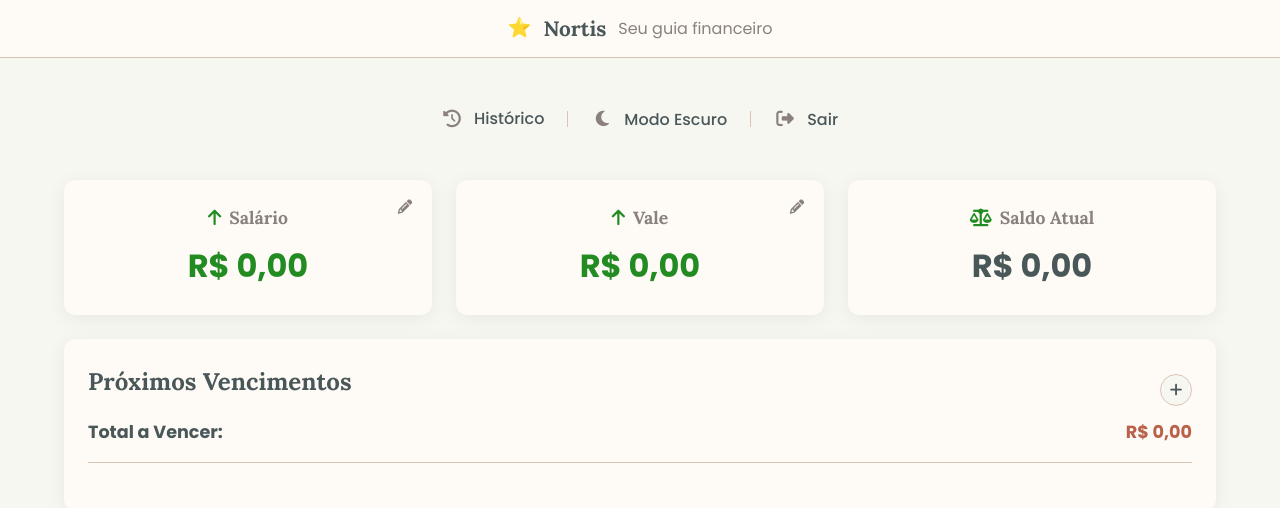
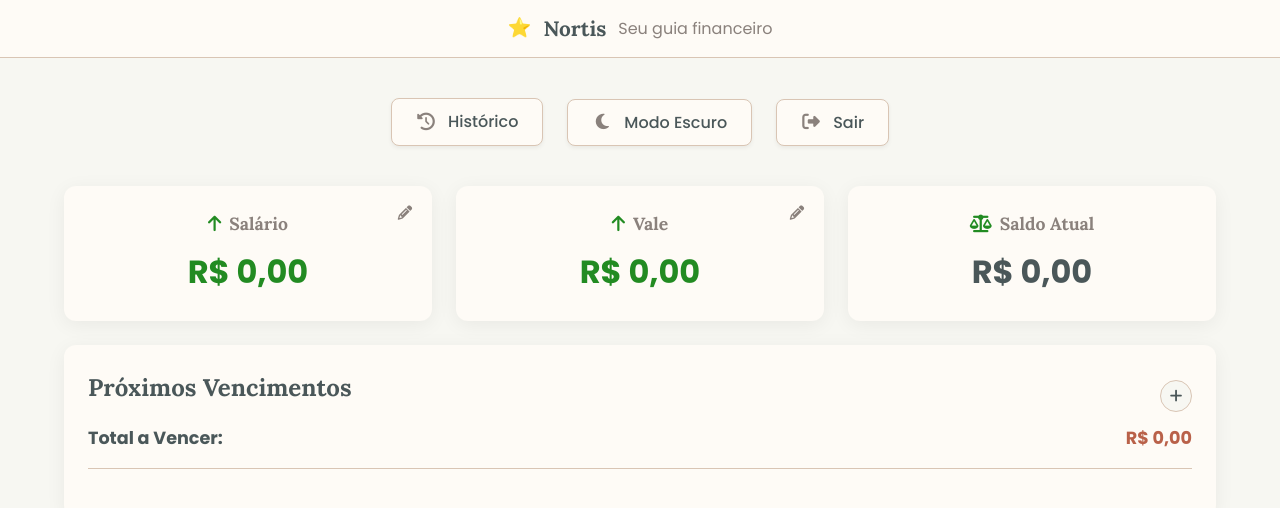
Before and after one commit to FxNeeeL/Nortis, a website: page v2 - testes/index.html in a window 1280 px wide. Drawn offline with Linux system fonts and the light colour scheme; no server answers; sample sign-in values are in the browser's storage.

Commit message:
refactor(ui): Aumenta espaçamento e adiciona borda/fundo ao menu

```diff
--- a/v2 - testes/style.css
+++ b/v2 - testes/style.css
@@ -40,8 +40,6 @@ body { font-family: var(--font-sans); background-color: var(--color-background);
 .app-container { width: 100%; max-width: 1200px; margin: 0 auto; padding: 24px; }
 h1, h2, h3 { font-family: var(--font-serif); font-weight: 700; }
 
-/* === INÍCIO DAS ALTERAÇÕES === */
-
 .top-banner {
     display: flex;
     align-items: center;
@@ -63,52 +61,56 @@ h1, h2, h3 { font-family: var(--font-serif); font-weight: 700; }
 .header-title { font-size: 2.2rem; margin: 0; }
 .current-month-indicator { font-family: var(--font-serif); font-size: 1.1rem; color: var(--color-secondary-text); margin-top: -8px; }
 
+/* === INÍCIO DAS ALTERAÇÕES === */
+
 .horizontal-menu {
     display: flex;
     justify-content: center;
     align-items: center;
-    gap: 16px;
+    gap: 24px; /* Aumenta o espaçamento entre os botões */
     margin-bottom: 40px;
 }
+
 .horizontal-menu a, .horizontal-menu button {
     display: flex;
     align-items: center;
     gap: 12px;
-    padding: 8px 16px;
+    padding: 10px 24px; /* Ajusta o padding interno */
     border-radius: 8px;
     text-decoration: none;
     color: var(--color-primary-text);
-    background: none;
-    border: none;
+    background-color: var(--color-surface); /* Adiciona cor de fundo */
+    border: 1px solid var(--color-border); /* Adiciona a borda */
     font-family: var(--font-sans);
     font-size: 1rem;
     font-weight: 500;
     cursor: pointer;
-    transition: background-color 0.2s ease, color 0.2s ease;
+    transition: all 0.2s ease;
     text-align: left;
     position: relative;
+    box-shadow: 0 2px 4px var(--color-shadow); /* Adiciona uma sombra sutil */
 }
+
 .horizontal-menu a:hover, .horizontal-menu button:hover {
     background-color: var(--color-background-hover);
+    border-color: var(--color-secondary-text);
+    transform: translateY(-2px); /* Efeito de elevação */
 }
+
+/* Remove a regra dos divisores antigos */
 .horizontal-menu a:not(:last-child)::after,
 .horizontal-menu button:not(:last-child)::after {
-    content: '';
-    position: absolute;
-    right: -8px; /* Metade do gap */
-    top: 50%;
-    transform: translateY(-50%);
-    width: 1px;
-    height: 16px;
-    background-color: var(--color-border);
-    transition: background-color 0.3s ease;
+    display: none;
 }
+
 .horizontal-menu i {
     font-size: 1.1rem;
     width: 20px;
     text-align: center;
     color: var(--color-secondary-text);
 }
+
+/* === FIM DAS ALTERAÇÕES === */
 
 .content-wrapper {
     display: flex;
@@ -126,8 +128,6 @@ h1, h2, h3 { font-family: var(--font-serif); font-weight: 700; }
     /* Altura recalculada para o novo layout */
     max-height: calc(100vh - 560px);
 }
-
-/* === FIM DAS ALTERAÇÕES === */
 
 .highlight-cards { display: flex; gap: 24px; flex-wrap: wrap; }
 .highlight-card { background-color: var(--color-surface); border-radius: 12px; padding: 16px 24px; box-shadow: 0 4px 20px var(--color-shadow); flex: 1; position: relative; transition: background-color 0.3s ease, box-shadow 0.3s ease; text-align: center; }
@@ -242,7 +242,6 @@ body.dark-mode .report-summary .summary-item.balance.positive p, body.dark-mode
 .login-link a { color: var(--color-action); font-weight: 500; text-decoration: none; }
 .login-link a:hover { text-decoration: underline; }
 
-/* === MUDANÇA: Bloco de Media Query para Responsividade === */
 @media (max-width: 992px) {
     .app-container {
         padding: 24px 16px;
```
